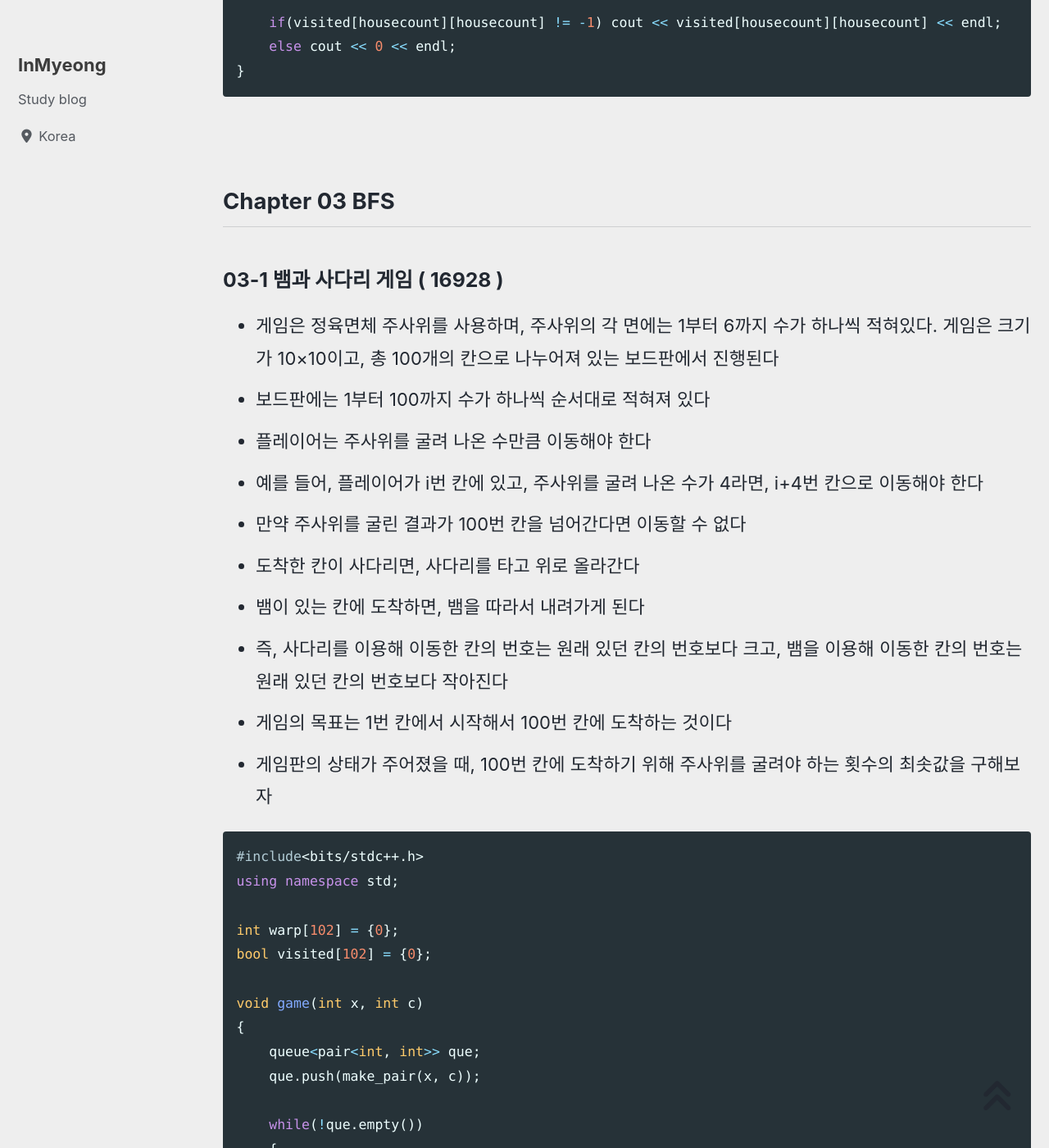
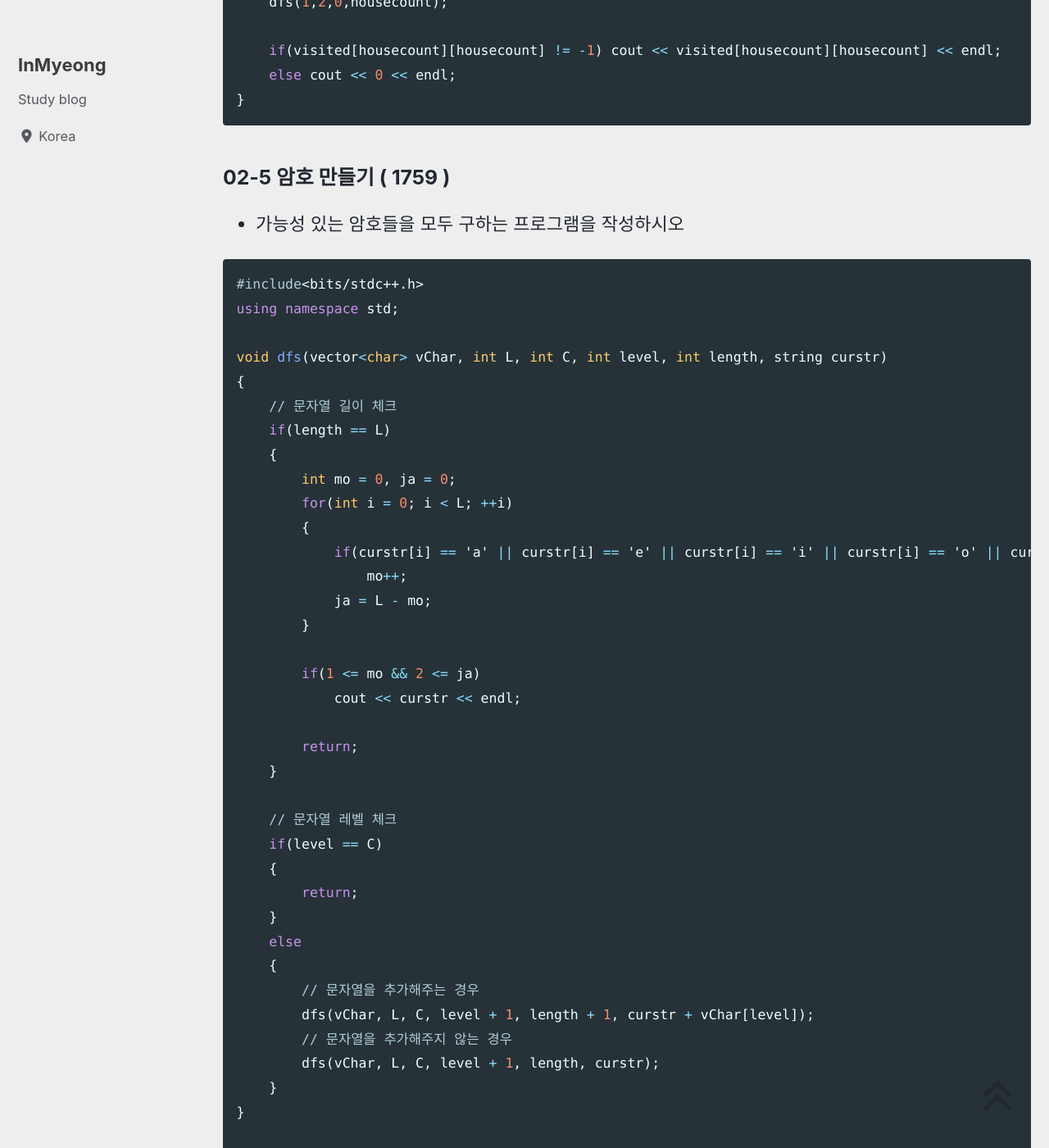
Before and after one commit to devMyeong/devMyeong.github.io, a Jekyll site: the page built from _posts/codingTest/2022-09-25-백준.md, in a window 1280 px wide and 1400 px high, scrolled down 13081 px. Shown: the whole window at 82% size. Built offline with Jekyll 4.4.1, drawn with Linux system fonts in a browser that asks for light colours; cached includes are drawn as plain includes; nearby versions of some CDN libraries; some web fonts are replaced; comment, search, counter and statistics services are not loaded; some of the changed text lies outside the part shown.

Commit message:
Docs : 백준 문제 추가

````diff
--- a/_posts/codingTest/2022-09-25-백준.md
+++ b/_posts/codingTest/2022-09-25-백준.md
@@ -415,6 +415,67 @@ int main()
 }
 ```
 
+### 02-5 암호 만들기 ( 1759 )
+- 가능성 있는 암호들을 모두 구하는 프로그램을 작성하시오
+
+```cpp
+#include<bits/stdc++.h>
+using namespace std;
+
+void dfs(vector<char> vChar, int L, int C, int level, int length, string curstr)
+{
+    // 문자열 길이 체크
+    if(length == L)
+    {
+        int mo = 0, ja = 0;
+        for(int i = 0; i < L; ++i)
+        {
+            if(curstr[i] == 'a' || curstr[i] == 'e' || curstr[i] == 'i' || curstr[i] == 'o' || curstr[i] == 'u' )
+                mo++;
+            ja = L - mo;
+        }
+
+        if(1 <= mo && 2 <= ja)
+            cout << curstr << endl;
+
+        return;
+    }
+
+    // 문자열 레벨 체크
+    if(level == C)
+    {
+        return;
+    }
+    else
+    {
+        // 문자열을 추가해주는 경우
+        dfs(vChar, L, C, level + 1, length + 1, curstr + vChar[level]);
+        // 문자열을 추가해주지 않는 경우
+        dfs(vChar, L, C, level + 1, length, curstr);
+    }
+}
+
+int main()
+{
+    int L = 0, C = 0;
+    cin >> L >> C;
+
+    vector<char> vChar;
+    for(int i = 0; i < C; ++i)
+    {
+        char value;
+        cin >> value;
+        vChar.push_back(value);
+    }
+
+    sort(vChar.begin(), vChar.end());
+
+    dfs(vChar, L, C, 0, 0, "");
+
+    return 0;
+}
+```
+
 <br>
 
 ## Chapter 03 BFS
````
